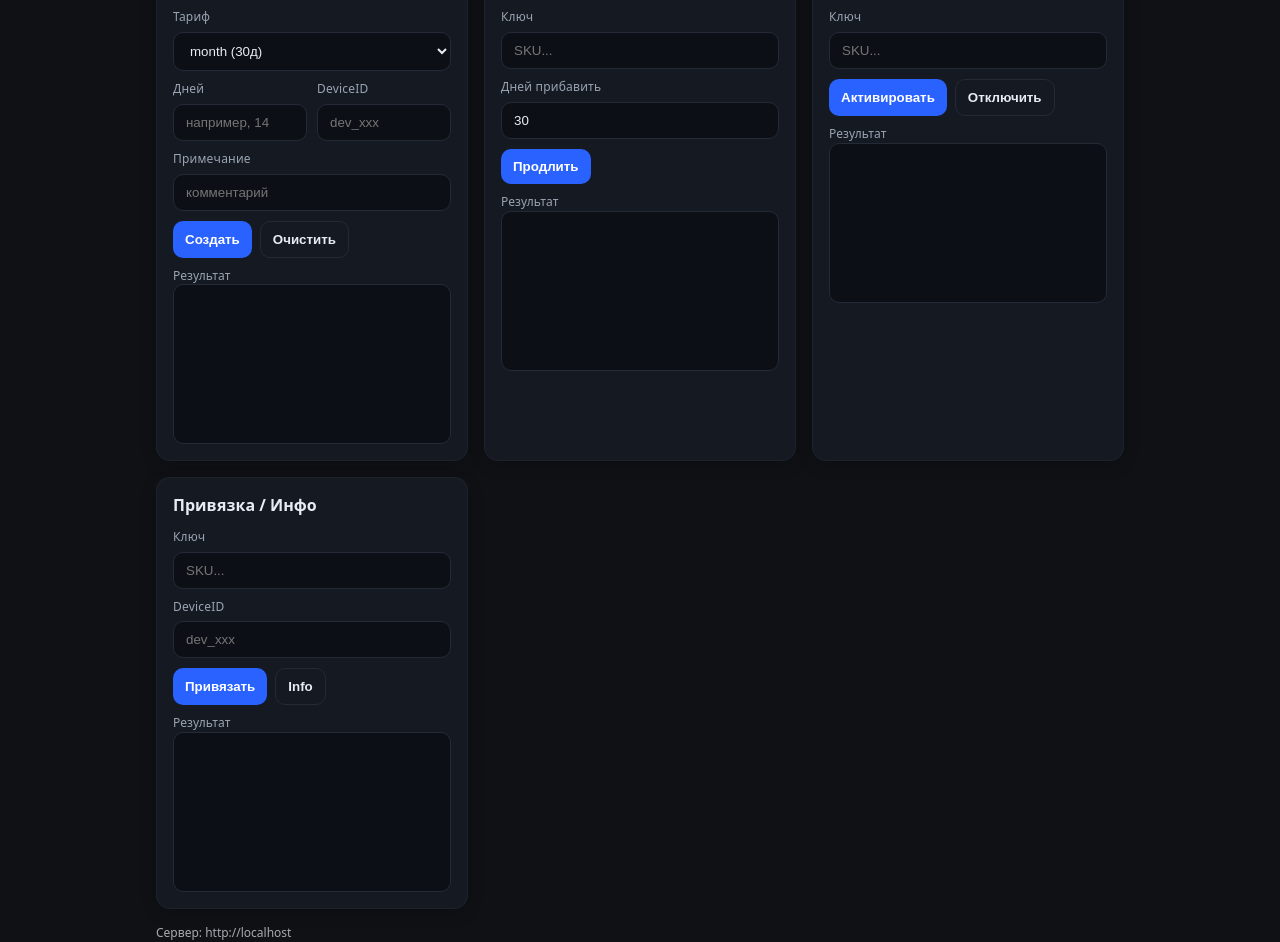
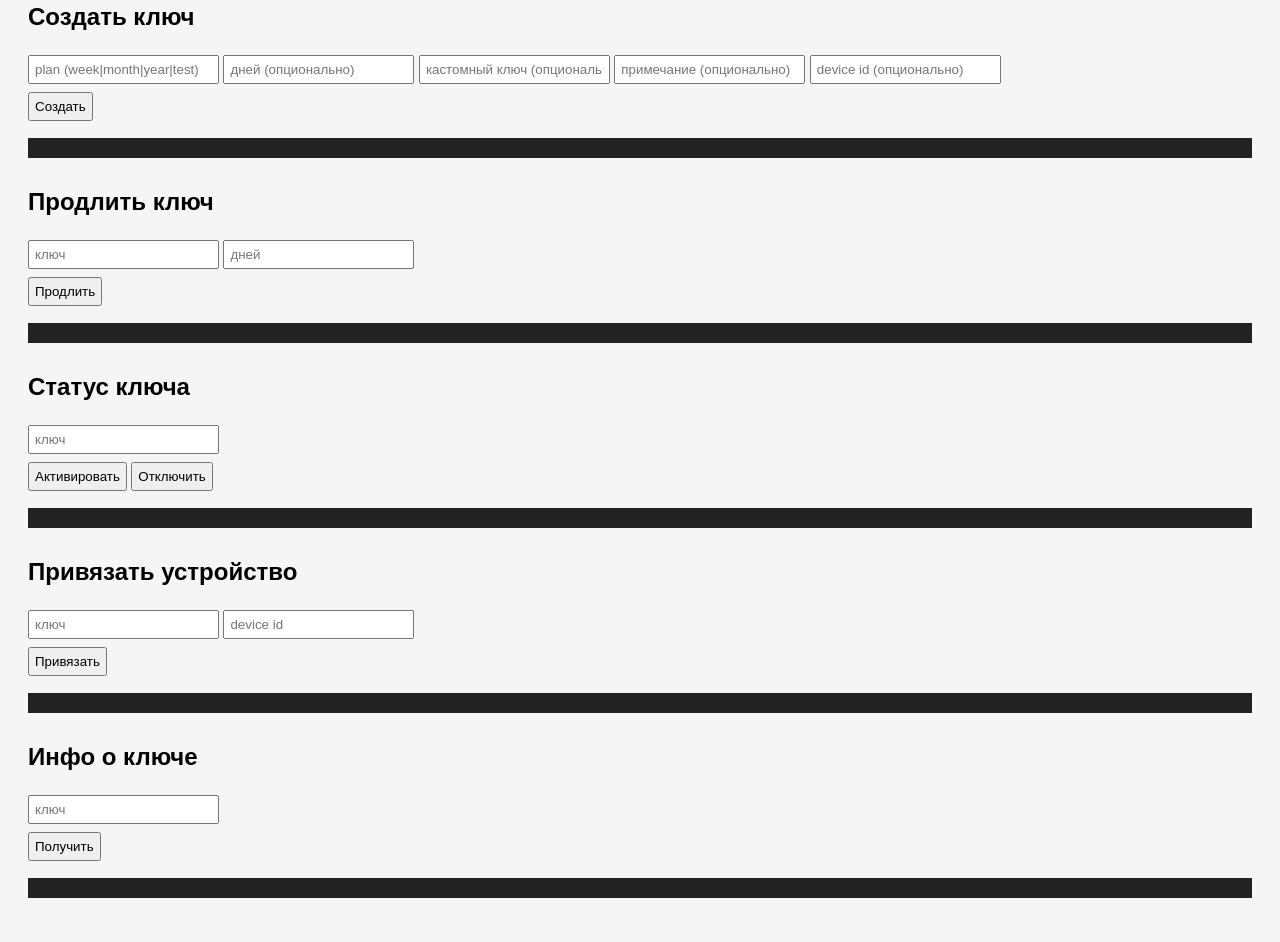
Before and after one commit to IAMVENOM94/RWB-ToolKit, a website: page admin.html in a window 1280 px wide. Shown: the part 113-1055 px from the top of the page. Drawn offline with Linux system fonts and the light colour scheme.

Commit message:
Update admin.html

```diff
--- a/admin.html
+++ b/admin.html
@@ -1,208 +1,152 @@
-<!doctype html>
+<!DOCTYPE html>
 <html lang="ru">
 <head>
-  <meta charset="utf-8" />
-  <title>WB SKU Checker — Админка лицензий</title>
-  <meta name="viewport" content="width=device-width,initial-scale=1" />
+<meta charset="UTF-8" />
+<title>RWB ToolKit Admin</title>
 <style>
-    :root {
-      --bg: #0f1115;
-      --card: #151922;
-      --muted: #9aa4b2;
-      --text: #e7ecf3;
-      --surface: #0c1016;
-      --border: #242a36;
-      --accent: #2a62ff;
-      --radius: 14px;
+body {
+  font-family: sans-serif;
+  background: #f5f5f5;
+  padding: 20px;
 }
-    *{ box-sizing: border-box; }
-    html, body { height: 100%; }
-    body {
-      margin: 0;
-      background: var(--bg);
-      color: var(--text);
-      font: 14px/1.4 system-ui, -apple-system, Segoe UI, Roboto, Ubuntu, Cantarell, "Helvetica Neue", Arial, "Noto Sans", "Apple Color Emoji", "Segoe UI Emoji";
+h2 { margin-top: 30px; }
+pre {
+  background: #222;
+  color: #0f0;
+  padding: 10px;
+  overflow-x: auto;
 }
-    h1 { font-size: 22px; margin: 0 0 16px; }
-    h2 { font-size: 16px; margin: 0 0 12px; }
-    .wrap { max-width: 1000px; margin: 24px auto; padding: 0 16px; }
-    .grid { display: grid; grid-template-columns: repeat(auto-fit, minmax(300px, 1fr)); gap: 16px; }
-    .card { background: var(--card); border-radius: var(--radius); padding: 16px; border: 1px solid rgba(255,255,255,.04); box-shadow: 0 4px 16px rgba(0,0,0,.2); }
-    label { display: block; color: var(--muted); margin: 10px 0 6px; font-size: 12px; letter-spacing: .2px; }
-    input, select, textarea {
-      width: 100%; background: var(--surface); color: var(--text);
-      border: 1px solid var(--border); border-radius: 10px; padding: 10px 12px;
-      outline: none;
+input, button, select {
+  margin: 4px 0;
+  padding: 5px;
 }
-    input:focus, select:focus, textarea:focus { border-color: var(--accent); box-shadow: 0 0 0 3px rgba(42,98,255,.2); }
-    .row { display: grid; grid-template-columns: 1fr 1fr; gap: 10px; }
-    .btn {
-      background: var(--accent); color: #fff; border: none; border-radius: 10px;
-      padding: 10px 12px; cursor: pointer; font-weight: 600;
-    }
-    .btn.secondary { background: transparent; color: var(--text); border: 1px solid var(--border); }
-    .btn:disabled { opacity: .6; cursor: default; }
-    .btns { display:flex; gap: 8px; margin-top: 10px; flex-wrap: wrap; }
-    .log {
-      background: var(--surface); border: 1px solid var(--border);
-      border-radius: 10px; padding: 10px; height: 160px; overflow: auto; white-space: pre-wrap;
-      font-family: ui-monospace, SFMono-Regular, Menlo, Monaco, Consolas, "Liberation Mono", monospace;
-    }
-    footer { margin-top: 16px; opacity: .7; font-size: 12px; }
-    .note { color: var(--muted); font-size: 12px; }
+button { cursor: pointer; }
 </style>
 </head>
 <body>
-  <div class="wrap">
-    <h1>WB SKU Checker — Админка лицензий</h1>
-    <div class="grid">
-      <section class="card">
+
+<h1>RWB ToolKit — Панель администратора</h1>
+
 <h2>Создать ключ</h2>
-        <label>Тариф</label>
-        <select id="plan">
-          <option value="week">week (7д)</option>
-          <option value="month" selected>month (30д)</option>
-          <option value="year">year (365д)</option>
-          <option value="test">test (3д)</option>
-        </select>
-        <div class="row">
-          <div>
-            <label>Дней</label>
-            <input id="days" type="number" placeholder="например, 14" />
-          </div>
-          <div>
-            <label>DeviceID</label>
-            <input id="device" type="text" placeholder="dev_xxx" />
-          </div>
-        </div>
-        <label>Примечание</label>
-        <input id="note" type="text" placeholder="комментарий" />
-        <div class="btns">
-          <button class="btn" id="btnCreate">Создать</button>
-          <button class="btn secondary" id="btnClear">Очистить</button>
-        </div>
-        <div style="margin-top:10px;">
-          <div class="note">Результат</div>
-          <div id="createOut" class="log"></div>
-        </div>
-      </section>
+<input id="createPlan" placeholder="plan (week|month|year|test)" />
+<input id="createDays" placeholder="дней (опционально)" />
+<input id="createKey" placeholder="кастомный ключ (опционально)" />
+<input id="createNote" placeholder="примечание (опционально)" />
+<input id="createDevice" placeholder="device id (опционально)" />
+<br>
+<button id="btnCreate">Создать</button>
+<pre id="createOut"></pre>
 
-      <section class="card">
 <h2>Продлить ключ</h2>
-        <label>Ключ</label>
-        <input id="extKey" type="text" placeholder="SKU..." />
-        <label>Дней прибавить</label>
-        <input id="extDays" type="number" value="30" />
-        <div class="btns"><button class="btn" id="btnExtend">Продлить</button></div>
-        <div style="margin-top:10px;"><div class="note">Результат</div><div id="extendOut" class="log"></div></div>
-      </section>
+<input id="extendKey" placeholder="ключ" />
+<input id="extendDays" placeholder="дней" />
+<br>
+<button id="btnExtend">Продлить</button>
+<pre id="extendOut"></pre>
 
-      <section class="card">
 <h2>Статус ключа</h2>
-        <label>Ключ</label>
-        <input id="statusKey" type="text" placeholder="SKU..." />
-        <div class="btns">
-          <button class="btn" id="btnActivate">Активировать</button>
-          <button class="btn secondary" id="btnDeactivate">Отключить</button>
-        </div>
-        <div style="margin-top:10px;"><div class="note">Результат</div><div id="statusOut" class="log"></div></div>
-      </section>
+<input id="statusKey" placeholder="ключ" />
+<br>
+<button id="btnActivate">Активировать</button>
+<button id="btnDeactivate">Отключить</button>
+<pre id="statusOut"></pre>
 
-      <section class="card">
-        <h2>Привязка / Инфо</h2>
-        <label>Ключ</label>
-        <input id="bindKey" type="text" placeholder="SKU..." />
-        <label>DeviceID</label>
-        <input id="bindDevice" type="text" placeholder="dev_xxx" />
-        <div class="btns">
-          <button class="btn" id="btnBind">Привязать</button>
-          <button class="btn secondary" id="btnInfo">Info</button>
-        </div>
-        <div style="margin-top:10px;"><div class="note">Результат</div><div id="bindOut" class="log"></div></div>
-      </section>
-    </div>
-    <footer>Сервер: <span id="baseUrl"></span></footer>
-  </div>
+<h2>Привязать устройство</h2>
+<input id="bindKey" placeholder="ключ" />
+<input id="bindDevice" placeholder="device id" />
+<br>
+<button id="btnBind">Привязать</button>
+<pre id="bindOut"></pre>
+
+<h2>Инфо о ключе</h2>
+<input id="infoKey" placeholder="ключ" />
+<br>
+<button id="btnInfo">Получить</button>
+<pre id="infoOut"></pre>
 
 <script>
-    const BASE = location.origin;
-    const $ = (id) => document.getElementById(id);
-    const pretty = (obj) => JSON.stringify(obj, null, 2);
-    const out = (el, data) => el.textContent = typeof data === 'string' ? data : pretty(data);
-    document.getElementById('baseUrl').textContent = BASE;
+function $(id) { return document.getElementById(id); }
+function out(el, data) {
+  el.textContent = JSON.stringify(data, null, 2);
+}
 
 async function post(path, body) {
-      const r = await fetch(BASE + path, {
+  const r = await fetch(path, {
     method: 'POST',
-        headers: { 'Content-Type': 'application/json' },
+    headers: { 'Content-Type':'application/json' },
     body: JSON.stringify(body || {})
   });
-      const t = await r.text();
-      try { return JSON.parse(t); } catch { return { ok: false, raw: t }; }
+  return r.json();
 }
-    async function get(path, params = {}) {
-      const q = new URLSearchParams(params).toString();
-      const r = await fetch(BASE + path + (q ? ('?' + q) : ''), { method: 'GET' });
-      const t = await r.text();
-      try { return JSON.parse(t); } catch { return { ok: false, raw: t }; }
+
+async function get(path) {
+  const r = await fetch(path);
+  return r.json();
 }
 
 // create
-    const plan = $('plan'), days = $('days'), device = $('device'), note = $('note');
-    const btnCreate = $('btnCreate'), btnClear = $('btnClear'), createOut = $('createOut');
+const createPlan = $('createPlan'), createDays = $('createDays'), createKey = $('createKey'),
+      createNote = $('createNote'), createDevice = $('createDevice'),
+      createOut = $('createOut'), btnCreate = $('btnCreate');
+
 btnCreate.onclick = async () => {
-      btnCreate.disabled = true;
   const data = await post('/api/admin/create', {
-        plan: plan.value,
-        days: days.value ? Number(days.value) : undefined,
-        device: device.value.trim() || undefined,
-        note: note.value.trim() || undefined
+    plan: createPlan.value.trim(),
+    days: Number(createDays.value) || undefined,
+    key: createKey.value.trim() || undefined,
+    note: createNote.value.trim() || undefined,
+    device: createDevice.value.trim() || undefined
   });
   out(createOut, data);
-      btnCreate.disabled = false;
 };
-    btnClear.onclick = () => { plan.value = 'month'; days.value = ''; device.value = ''; note.value=''; createOut.textContent=''; };
 
 // extend
-    const extKey = $('extKey'), extDays = $('extDays'), btnExtend = $('btnExtend'), extendOut = $('extendOut');
+const extendKey = $('extendKey'), extendDays = $('extendDays'), extendOut = $('extendOut'), btnExtend = $('btnExtend');
+
 btnExtend.onclick = async () => {
-      const key = extKey.value.trim();
-      const d = Number(extDays.value || '0');
-      if (!key || !d) return out(extendOut, { ok:false, error:'Введите ключ и дни' });
-      const data = await post('/api/admin/extend', { key, days: d });
+  const data = await post('/api/admin/extend', {
+    key: extendKey.value.trim(),
+    days: Number(extendDays.value) || undefined
+  });
   out(extendOut, data);
 };
 
 // status
 const statusKey = $('statusKey'), btnActivate = $('btnActivate'), btnDeactivate = $('btnDeactivate'), statusOut = $('statusOut');
+
 btnActivate.onclick = async () => {
   const key = statusKey.value.trim();
   if (!key) return out(statusOut, { ok:false, error:'Введите ключ' });
-      const data = await post('/api/admin/set-active', { key, active: true });
+  const data = await post('/api/admin/set-active', { key, isActive: true }); // исправлено
   out(statusOut, data);
 };
+
 btnDeactivate.onclick = async () => {
   const key = statusKey.value.trim();
   if (!key) return out(statusOut, { ok:false, error:'Введите ключ' });
-      const data = await post('/api/admin/set-active', { key, active: false });
+  const data = await post('/api/admin/set-active', { key, isActive: false }); // исправлено
   out(statusOut, data);
 };
 
-    // bind/info
-    const bindKey = $('bindKey'), bindDevice = $('bindDevice'), btnBind = $('btnBind'), btnInfo = $('btnInfo'), bindOut = $('bindOut');
+// bind
+const bindKey = $('bindKey'), bindDevice = $('bindDevice'), bindOut = $('bindOut'), btnBind = $('btnBind');
+
 btnBind.onclick = async () => {
-      const key = bindKey.value.trim();
-      const dev = bindDevice.value.trim();
-      if (!key || !dev) return out(bindOut, { ok:false, error:'Нужны ключ и device' });
-      const data = await post('/api/admin/bind-device', { key, device: dev });
+  const data = await post('/api/admin/bind-device', {
+    key: bindKey.value.trim(),
+    device: bindDevice.value.trim()
+  });
   out(bindOut, data);
 };
+
+// info
+const infoKey = $('infoKey'), infoOut = $('infoOut'), btnInfo = $('btnInfo');
+
 btnInfo.onclick = async () => {
-      const key = bindKey.value.trim();
-      if (!key) return out(bindOut, { ok:false, error:'Введите ключ' });
-      const data = await get('/api/admin/info', { key });
-      out(bindOut, data);
+  const data = await get('/api/admin/info?key=' + encodeURIComponent(infoKey.value.trim()));
+  out(infoOut, data);
 };
 </script>
+
 </body>
 </html>
```
Lines whose indentation alone changed are shown as unchanged.
